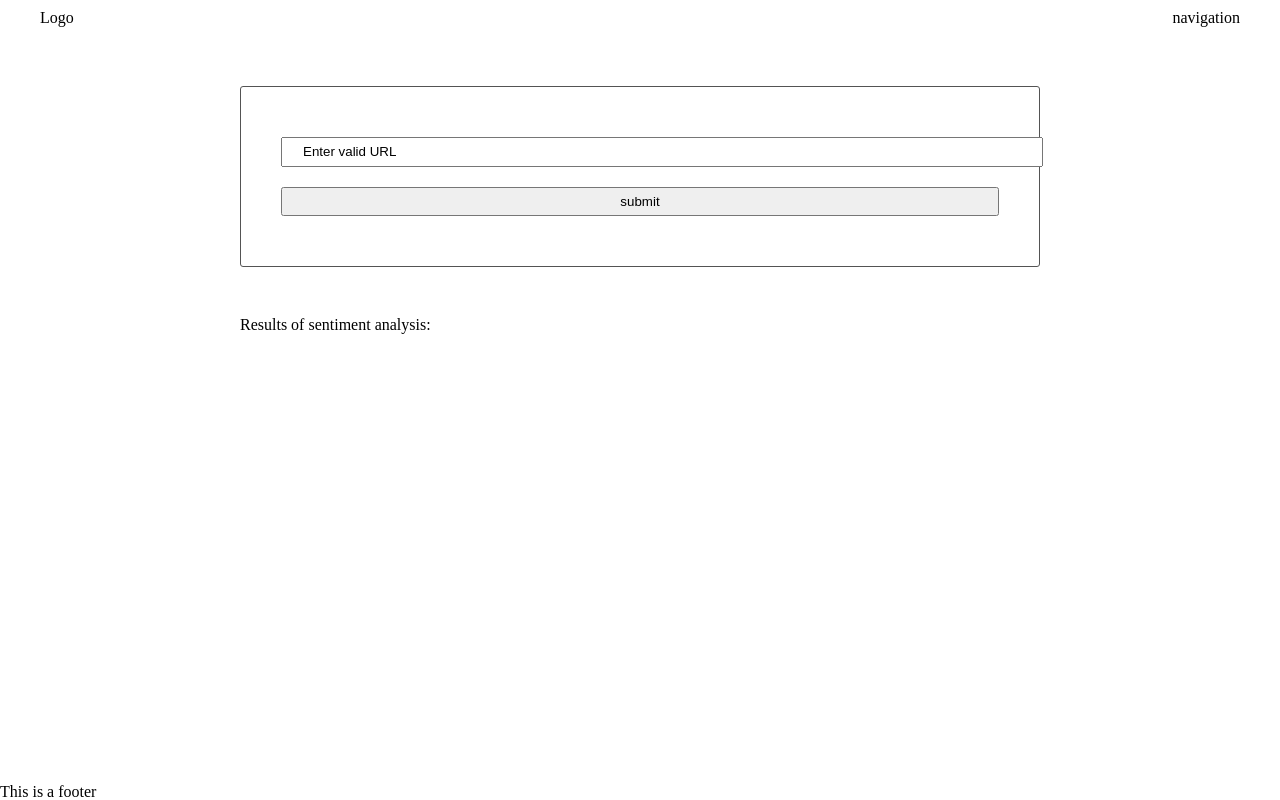
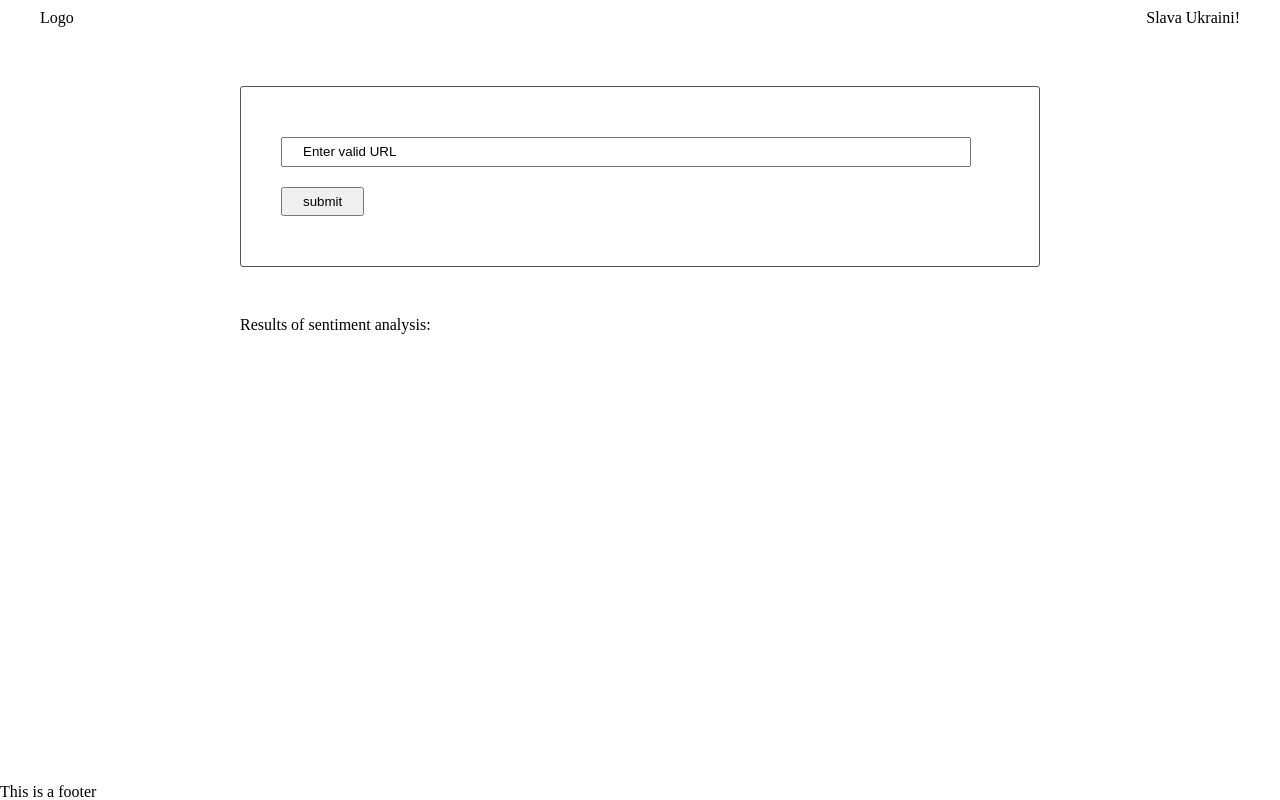
Before and after one commit to morjep/npl-project, a website built with webpack: page src/client/views/index.html in a window 1280 px wide. Built offline with nearby package versions, Linux system fonts and the light colour scheme.

Commit message:
styling again

```diff
--- a/src/client/styles/base.scss
+++ b/src/client/styles/base.scss
@@ -2,6 +2,7 @@ body {
     display: flex;
     flex-direction: column;
     min-height: 100vh;
+    //background-image: url("../img/alexei-scutari-aaVuGlcWlYs-unsplash.jpg");
 }
 
 main {
--- a/src/client/styles/form.scss
+++ b/src/client/styles/form.scss
@@ -6,7 +6,12 @@ form {
 
 input {
   padding: 5px 20px;
-    width: 100%;
   line-height: 16px;
   margin: 10px 0;
+  &#name {
+    width: 90%;
   }
+  &#submit {
+    width: auto;
+  }
+}
--- a/src/client/views/index.html
+++ b/src/client/views/index.html
@@ -12,7 +12,7 @@
                 Logo
             </div>
             <div class="">
-                navigation
+                Slava Ukraini!
             </div>
         </header>
 
@@ -20,7 +20,7 @@
             <section>
                 <form class="" onsubmit="return Client.handleSubmit(event)">
                     <input id="name" type="text" name="input" value="Enter valid URL" placeholder="Name">
-                    <input type="submit" name="" value="submit" onclick="return Client.handleSubmit(event)" onsubmit="return handleSubmit(event)">
+                    <input id="submit" type="submit" name="" value="submit" onclick="return Client.handleSubmit(event)" onsubmit="return handleSubmit(event)">
                 </form>
             <section>
 
```
Lines whose indentation alone changed are shown as unchanged.
